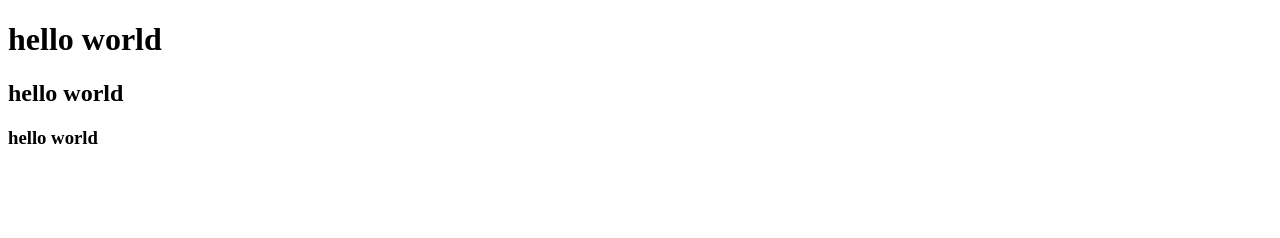
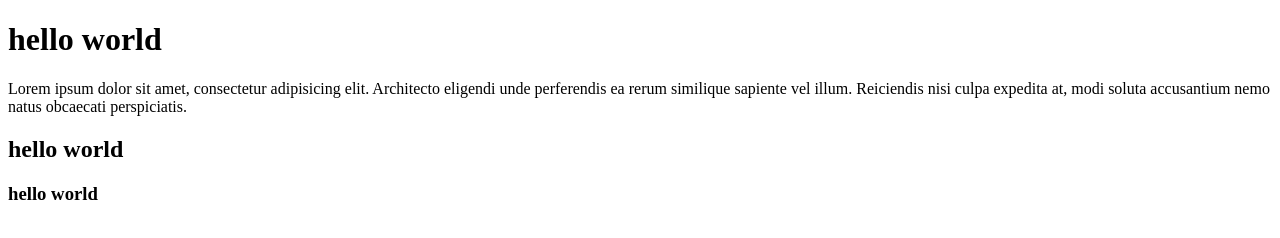
Before and after one commit to prohorov01/made-it, a plain HTML site: page index.html in a window 1280 px wide. Drawn offline with Linux system fonts and the light colour scheme.

Commit message:
Update index.html

```diff
--- a/index.html
+++ b/index.html
@@ -8,6 +8,12 @@
   </head>
   <body>
     <h1>hello world</h1>
+    <p>
+      Lorem ipsum dolor sit amet, consectetur adipisicing elit. Architecto
+      eligendi unde perferendis ea rerum similique sapiente vel illum.
+      Reiciendis nisi culpa expedita at, modi soluta accusantium nemo natus
+      obcaecati perspiciatis.
+    </p>
     <h2>hello world</h2>
     <h3>hello world</h3>
   </body>
```
